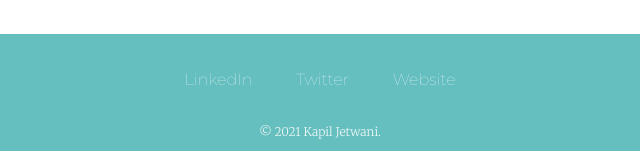
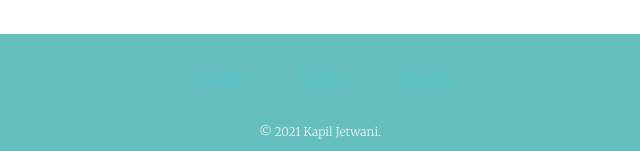
Before and after one commit to kapi1804/personal-cv, a plain HTML site: page index.html in a window 1280 px wide. Shown: the part 2507-2658 px from the top of the page, 320-960 px from the left. Drawn offline with Linux system fonts and the light colour scheme.

Commit message:
Update styles.css

```diff
--- a/styles.css
+++ b/styles.css
@@ -190,3 +190,7 @@ a{
 a:hover{
 color: #EAF6F6;
 }
+
+.footer-link{
+  color : #18dce3;
+  }
```
